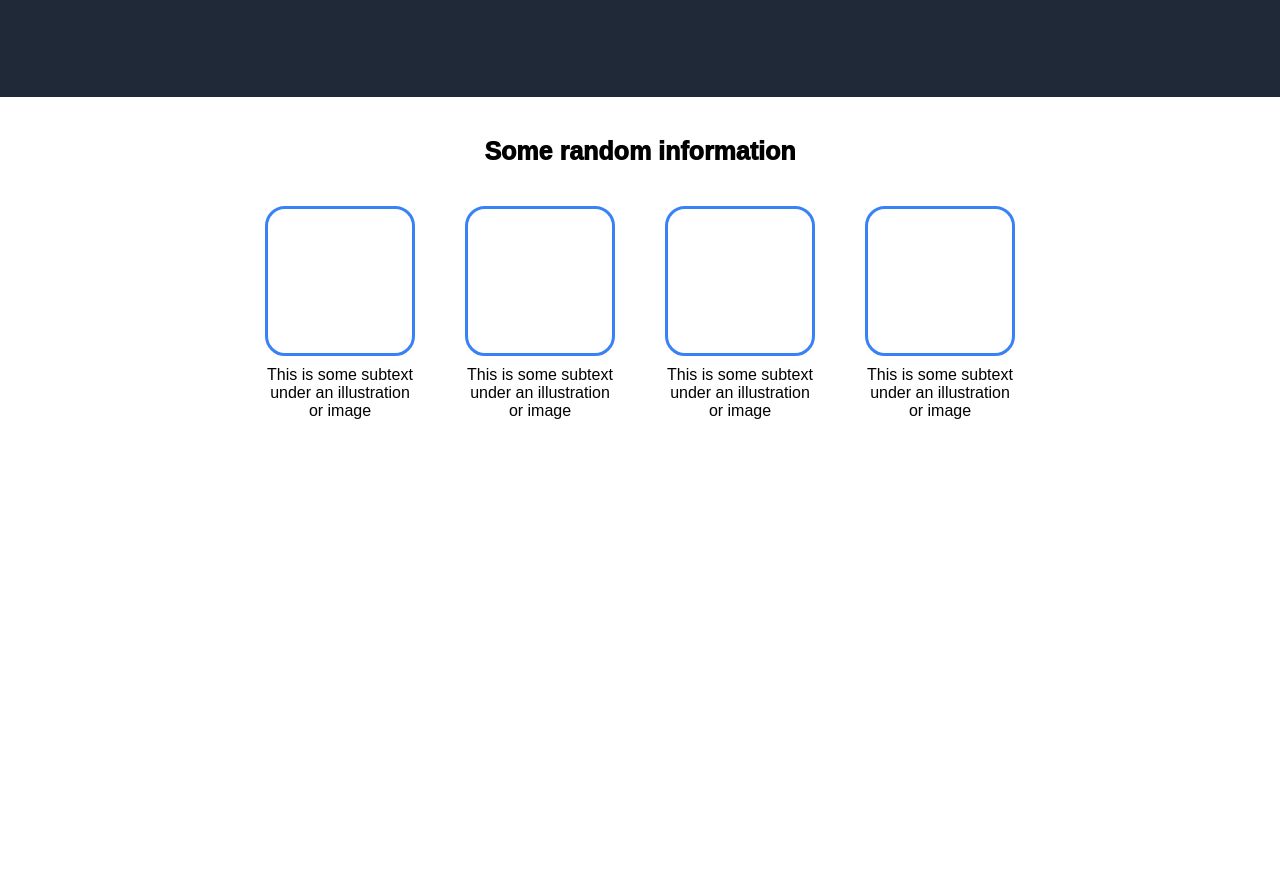
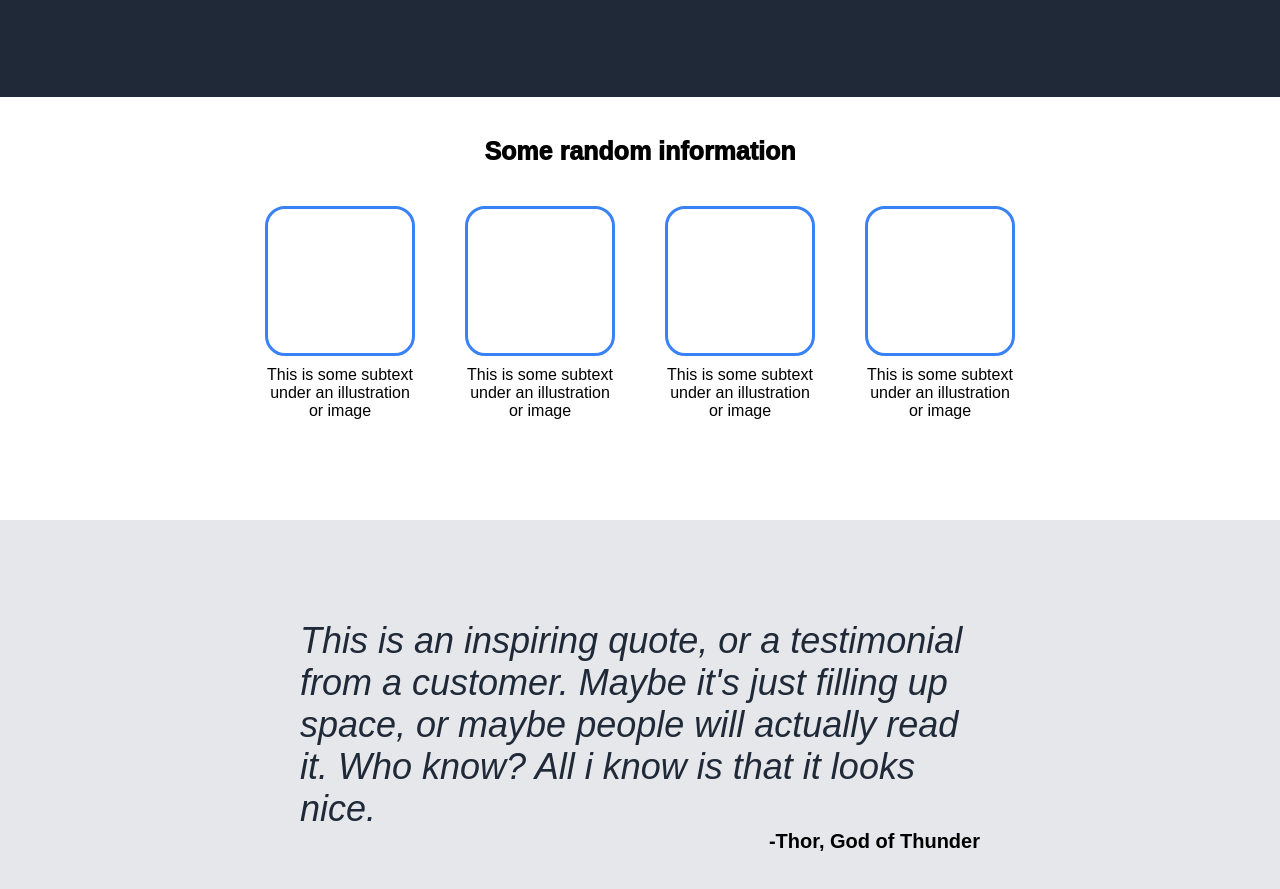
Before and after one commit to Skun01/TOP-project-Landing-page, a plain HTML site: page index.html in a window 1280 px wide. Shown: the part 401-1290 px from the top of the page. Before the commit the page ends 921 px from the top, so only its background shows below. Drawn offline with Linux system fonts and the light colour scheme.

Commit message:
advice phrase :done

```diff
--- a/index.html
+++ b/index.html
@@ -93,7 +93,14 @@
         </div>
 
         <div class="advice-phrase">
+            <p class="phrase">
+                This is an inspiring quote, or a testimonial
+                from a customer. Maybe it's just filling up
+                space, or maybe people will actually read it.
+                Who know? All i know is that it looks nice.
+            </p>
 
+            <p class="author"><strong>-Thor, God of Thunder</strong></p>
         </div>
 
         <div class="sign-up-section">
--- a/style.css
+++ b/style.css
@@ -99,12 +99,13 @@ header .slider{
 /* main content */
 
 main{
-    margin: 0 160px;
+
 }
 
 .introduce{
     text-align: center;
-    padding-bottom: 100px;;
+    padding-bottom: 100px;
+    margin: 0 160px;
 }
 
 .intro-list{
@@ -131,3 +132,22 @@ main{
     border-radius: 20px;
     margin-bottom: 10px;
 }
+
+/* advice phrase */
+
+.advice-phrase{
+    background-color: #e5e7eb;
+    padding: 100px 300px;
+}
+
+.advice-phrase .phrase{
+    font-style: italic;
+    font-size: 36px;
+    font-weight: lighter;
+    color: #1f2937;
+}
+
+.advice-phrase .author{
+    float: right;
+    font-size: 20px;
+}
```
